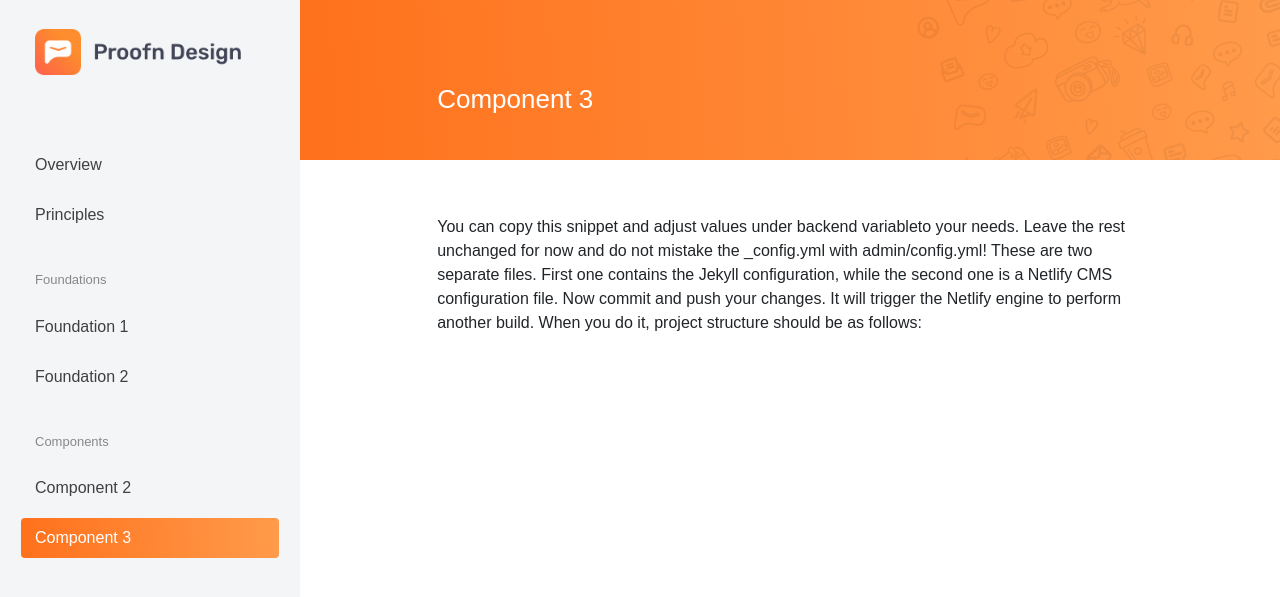
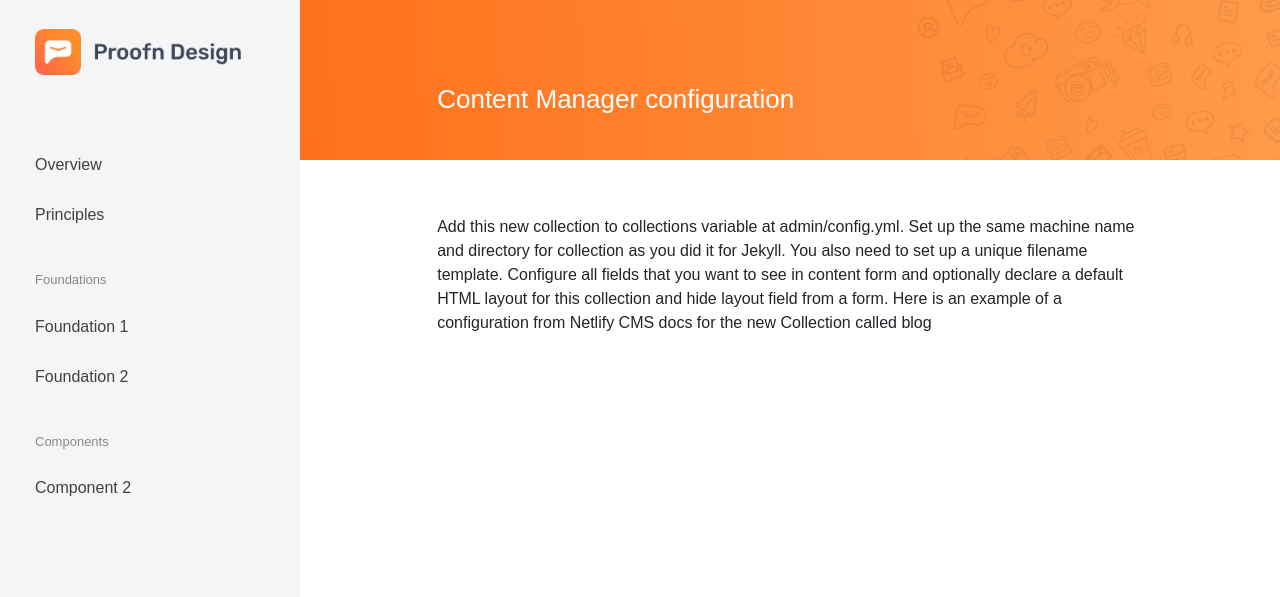
Before and after one commit to dafa00/sisa-kebahagiaan, a Jekyll site: the page built from components/component-3.md, in a window 1280 px wide. Shown: the top 597 px of the page. Built offline with Jekyll 4.4.1, drawn with Linux system fonts in a browser that asks for light colours; nearby versions of some CDN libraries.

Commit message:
Update Components “component-3”

```diff
--- a/components/component-3.md
+++ b/components/component-3.md
@@ -1,6 +1,5 @@
 ---
 layout: default
-type: components
-title: Component 3
+title: Content Manager configuration
 ---
-You can copy this snippet and adjust values under backend variableto your needs. Leave the rest unchanged for now and do not mistake the _config.yml with admin/config.yml! These are two separate files. First one contains the Jekyll configuration, while the second one is a Netlify CMS configuration file. Now commit and push your changes. It will trigger the Netlify engine to perform another build. When you do it, project structure should be as follows:
+Add this new collection to collections variable at admin/config.yml. Set up the same machine name and directory for collection as you did it for Jekyll. You also need to set up a unique filename template. Configure all fields that you want to see in content form and optionally declare a default HTML layout for this collection and hide layout field from a form. Here is an example of a configuration from Netlify CMS docs for the new Collection called blog
```
